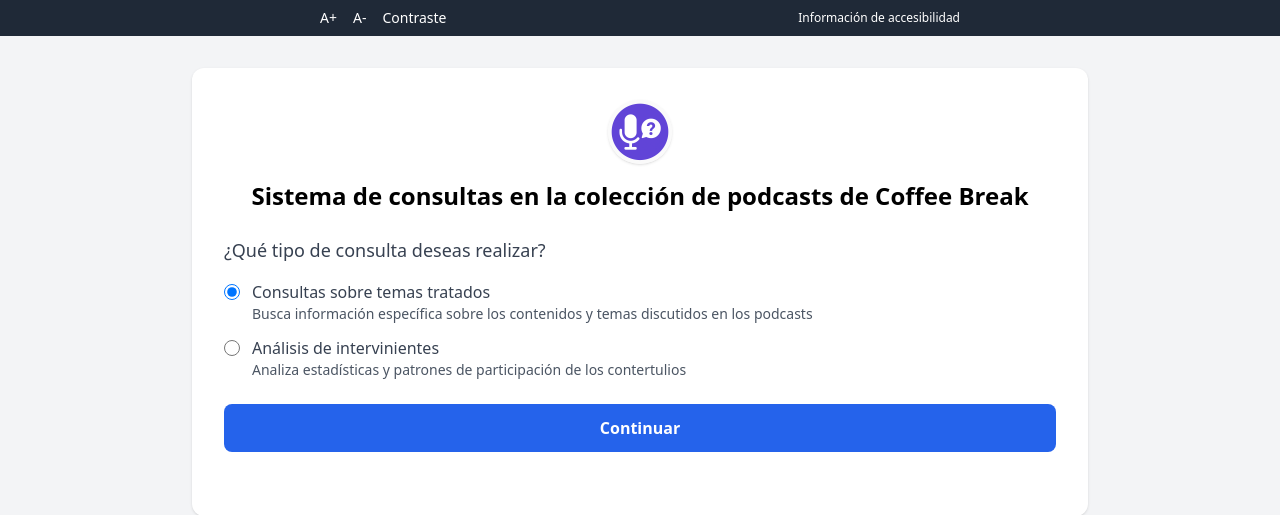
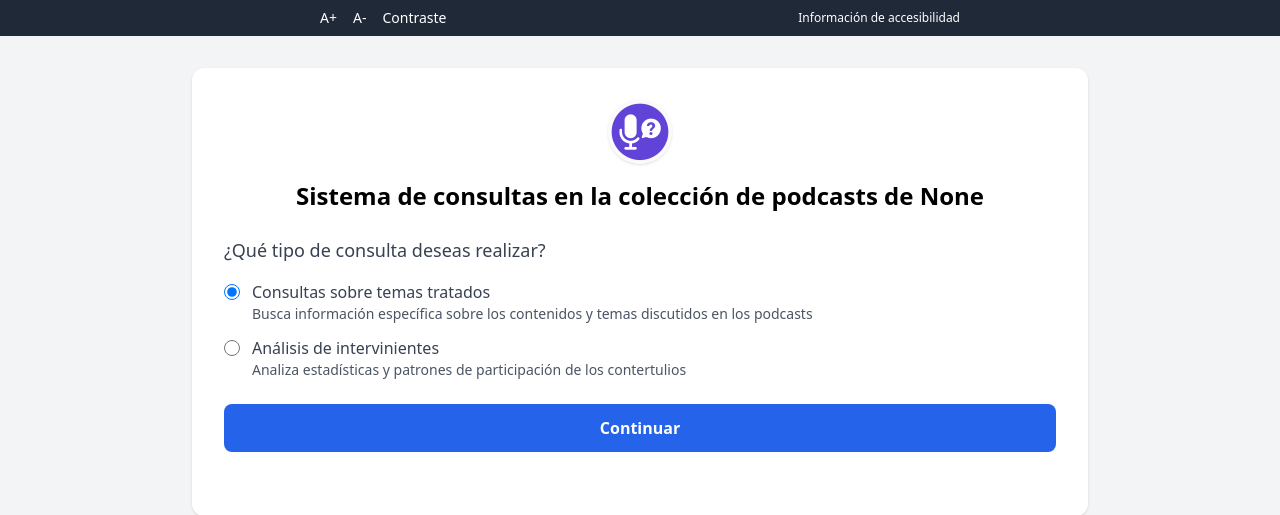
Before and after one commit to pulijon/Sttcast, a FastAPI app: page / in a window 1280 px wide. Shown: the top 515 px of the page. Run offline with FastAPI, Linux system fonts and the light colour scheme; parts of the project's set-up code (start-up, migrations or seed data) failed here and were passed over; some libraries are stand-ins or nearby versions.

Commit message:
Configurable podcast name

```diff
--- a/rag/client/client_rag.py
+++ b/rag/client/client_rag.py
@@ -21,7 +21,6 @@
 
 
 # Configuración desde variables de entorno
-API_URL = os.getenv('API_URL', 'http://localhost:8080/api/questions')
 FILES_BASE_URL = os.getenv('FILES_BASE_URL', '/files')
 WEB_SERVICE_TIMEOUT = int(os.getenv('WEB_SERVICE_TIMEOUT', '15'))
 
@@ -53,6 +52,10 @@
 rag_mp3_dir = os.getenv('RAG_MP3_DIR')
 app.rag_mp3_dir = rag_mp3_dir
 logging.info(f"RAG MP3 directory: {rag_mp3_dir}")
+
+podcast_name = os.getenv('PODCAST_NAME')
+app.podcast_name = podcast_name
+logging.info(f"Podcast Name: {podcast_name}")
 
 templates = Jinja2Templates(directory="templates")
 
@@ -92,12 +95,11 @@
 @app.get("/", response_class=HTMLResponse)
 async def index(request: Request):
     """Página principal"""
-    return templates.TemplateResponse("index.html", {"request": request})
-
-@app.get("/nuevoindex", response_class=HTMLResponse)
-async def nuevo_index(request: Request):
-    """Página de nuevo índice"""
-    return templates.TemplateResponse("nuevoindex.html", {"request": request})
+    return templates.TemplateResponse("index.html",
+                                    {
+                                     "request": request,
+                                     "podcast_name": app.podcast_name
+                                    })
 
 @app.post("/api/ask")
 async def ask_question(payload: AskRequest):
@@ -238,7 +240,7 @@
         "status": "healthy",
         "timestamp": datetime.now().isoformat(),
         "config": {
-            "api_url": API_URL,
+            "api_url": context_server_url,
             "files_base_url": FILES_BASE_URL,
             "timeout": WEB_SERVICE_TIMEOUT
         }
--- a/rag/client/templates/index.html
+++ b/rag/client/templates/index.html
@@ -3,10 +3,10 @@
 <head>
     <meta charset="UTF-8">
     <meta name="viewport" content="width=device-width, initial-scale=1.0">
-    <title>Consultas relevantes en la colección de podcasts de Coffee Break</title>
+    <title>Consultas relevantes en la colección de podcasts de {{ podcast_name }}</title>
     <link rel="icon" type="image/x-icon" href="static/images/favicon_sttcast.ico">
 
-    <meta name="description" content="Realiza consultas inteligentes en la colección de podcasts de Coffee Break. Busca información específica con referencias y timestamps.">
+    <meta name="description" content="Realiza consultas inteligentes en la colección de podcasts de {{ podcast_name }}. Busca información específica con referencias y timestamps.">
     <meta name="author" content="José Miguel Robles Román">
     <meta name="robots" content="index, follow">
 
@@ -77,7 +77,7 @@
                 class="h-16 w-16 rounded-full shadow"
                 loading="lazy">
         </div>
-        <h1 class="text-2xl font-bold mb-6 text-center">Sistema de consultas en la colección de podcasts de Coffee Break</h1>
+        <h1 class="text-2xl font-bold mb-6 text-center">Sistema de consultas en la colección de podcasts de {{ podcast_name }}</h1>
 
         <!-- Formulario de selección inicial -->
         <section id="queryTypeSelection" class="mb-8">
@@ -136,10 +136,10 @@
                              required
                              aria-describedby="question-help"
                              class="w-full border border-gray-300 rounded-lg p-3 resize-vertical focus:ring-2 focus:ring-blue-200 focus:border-blue-400 transition"
-                             placeholder="Introduce tu pregunta sobre los podcasts de Coffee Break..."></textarea>
+                             placeholder="Introduce tu pregunta sobre los podcasts de {{ podcast_name }}..."></textarea>
 
                     <div id="question-help" class="text-sm text-gray-600 mt-1">
-                        Describe lo que quieres saber sobre los podcasts de Coffee Break. Puedes utilizar la voz con el botón de micrófono.
+                        Describe lo que quieres saber sobre los podcasts de {{ podcast_name }}. Puedes utilizar la voz con el botón de micrófono.
                     </div>
 
                     <div class="flex items-center mt-2">
```
